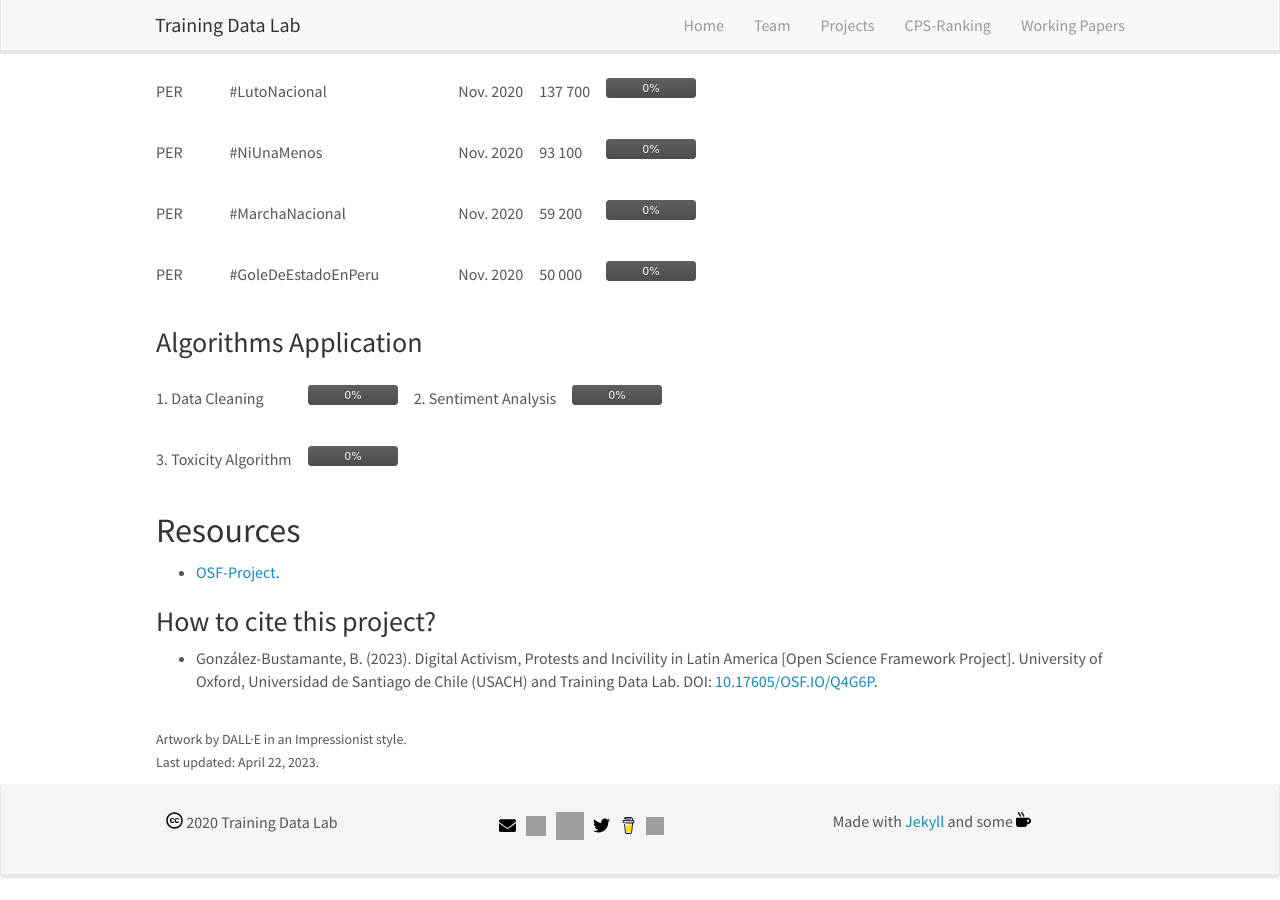
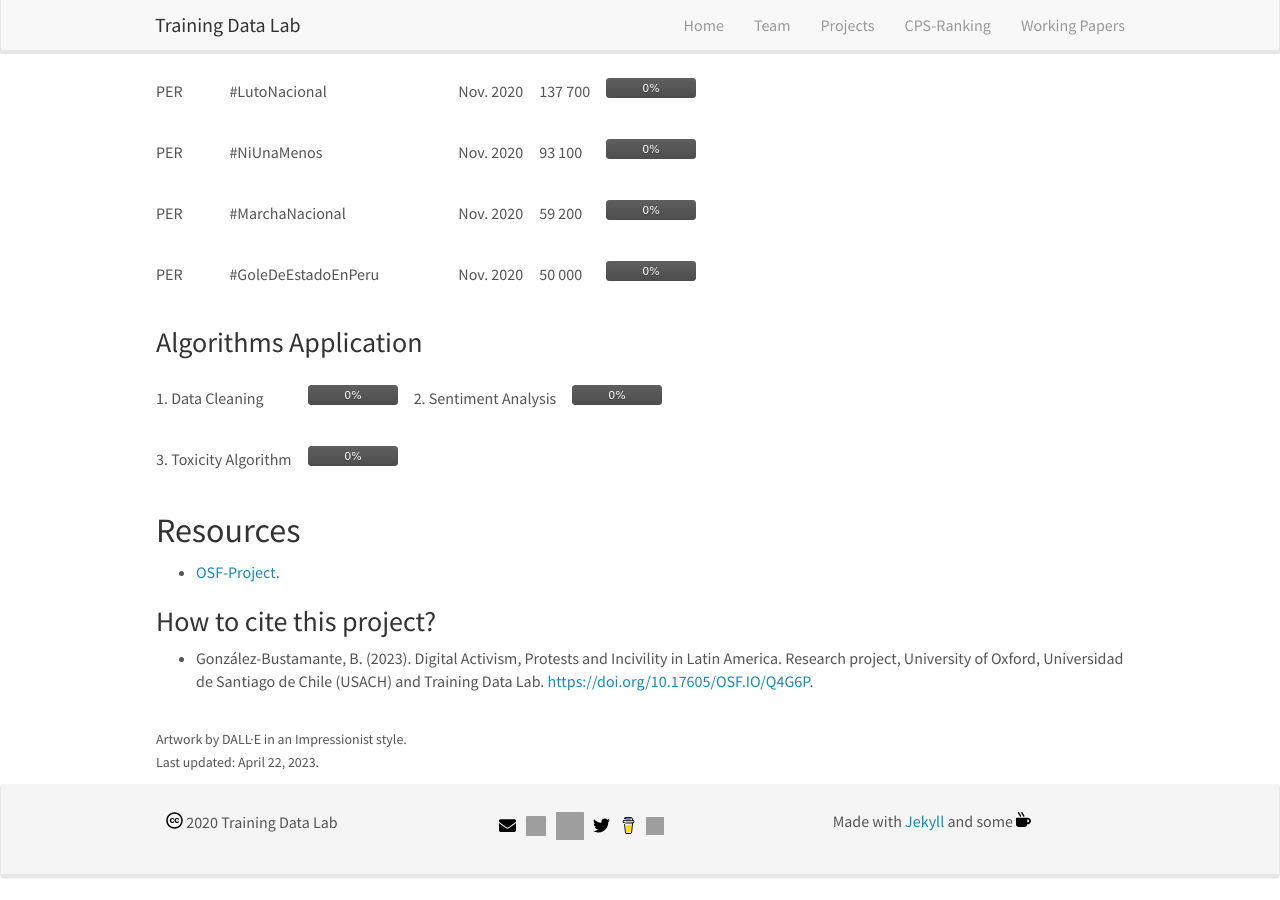
Before and after one commit to training-datalab/old-training-datalab.com, a Jekyll site: the page built from _pages/digital-activism-protests-and-incivility.md, in a window 1280 px wide and 900 px high, scrolled down 2171 px. Built offline with Jekyll 4.4.1, drawn with Linux system fonts in a browser that asks for light colours; nearby versions of some CDN libraries.

Commit message:
Update digital-activism-protests-and-incivility.md

```diff
--- a/_pages/digital-activism-protests-and-incivility.md
+++ b/_pages/digital-activism-protests-and-incivility.md
@@ -70,7 +70,7 @@ permalink: /projects/digital-activism-protests-and-incivility
 
 ### How to cite this project?
 
-- González-Bustamante, B. (2023). Digital Activism, Protests and Incivility in Latin America [Open Science Framework Project]. University of Oxford, Universidad de Santiago de Chile (USACH) and Training Data Lab. DOI: <a href="https://doi.org/10.17605/OSF.IO/Q4G6P" target="_blank">10.17605/OSF.IO/Q4G6P</a>.
+- González-Bustamante, B. (2023). Digital Activism, Protests and Incivility in Latin America. Research project, University of Oxford, Universidad de Santiago de Chile (USACH) and Training Data Lab. <a href="https://doi.org/10.17605/OSF.IO/Q4G6P" target="_blank">https://doi.org/10.17605/OSF.IO/Q4G6P</a>.
 
 <br />
 <small>Artwork by DALL·E in an Impressionist style.</small><br />
```
